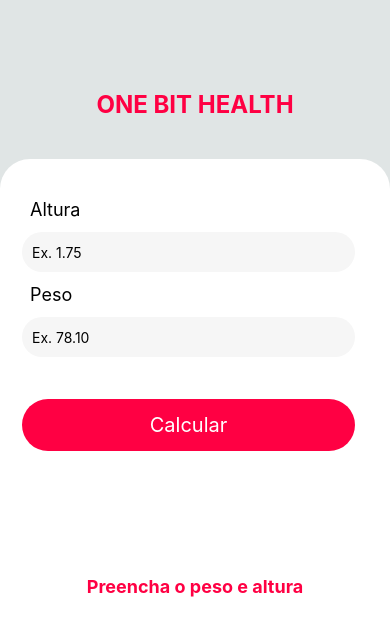
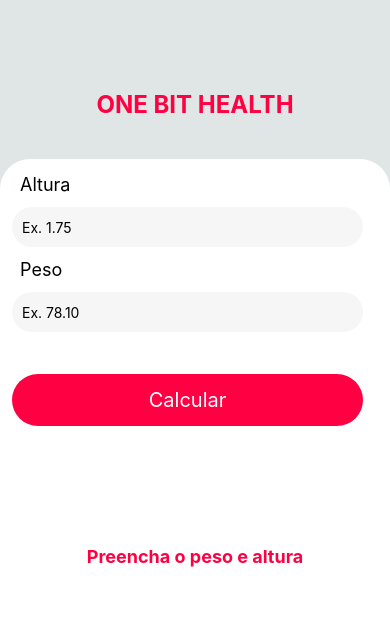
Before and after one commit to DevEddi/one_bit_health_curso_react_native, a React Native app: screen / in a window 390 px wide. Shown: the top 636 px of the page. Built offline with nearby package versions, Linux system fonts and the light colour scheme.

Commit message:
Aula 4 - parte 3

```diff
--- a/src/components/Form/ResultImc/style.js
+++ b/src/components/Form/ResultImc/style.js
@@ -3,7 +3,7 @@
 const styles = StyleSheet.create({
     resultImc:{
         flex:1,
-        marginTop: 15,
+        marginTop: 20,
         paddingTop:60,
         borderRadius:50,
         alignItems: "center",
--- a/src/components/Form/index.js
+++ b/src/components/Form/index.js
@@ -5,6 +5,8 @@
     View,
     TouchableOpacity,
     Vibration,
+    Pressable,
+    Keyboard,
     } from 'react-native';
 import ResultImc from './ResultImc/';
 import styles from './style'
@@ -21,7 +23,8 @@
 
 
      function imcCalculator (){
-        return setImc((weight / (height*height)).toFixed(2))
+       let heightFormat = height.replace(',','.')
+        return setImc((weight / (heightFormat*heightFormat)).toFixed(2))
      }
 
      function verificationImc(){
@@ -50,7 +53,7 @@
      }
 
   return (
-    <View style={styles.formContext}>
+    <Pressable onPress={Keyboard.dismiss} style={styles.formContext}>
       <View style={styles.form}>
       <Text style={styles.formLabel}>Altura</Text>
       <Text style={styles.erroMessage}>{erroMessage}</Text>
@@ -82,6 +85,6 @@
       </TouchableOpacity>
       </View>
       <ResultImc  messageResultImc={messageImc} resultImc={imc}/>
-    </View>
+    </Pressable>
   );
 }
--- a/src/components/Form/style.js
+++ b/src/components/Form/style.js
@@ -2,20 +2,16 @@
 
 const styles = StyleSheet.create({
     formContext: {
-        width: '100%',
-        height:'100%',
-        bottom:0,
+        flex: 1,
         backgroundColor:'#ffffff',
+        marginTop:30,
         alignItems: 'center',
         borderTopLeftRadius: 30,
         borderTopRightRadius: 30,
-        marginTop: 30
+        paddingTop: 15,
     },
     form:{
-    width:'100%',
-    height: 'auto',
-    marginTop: 30,
-    padding: 10,
+        width:'100%',
     },
     formLabel:{
         color:'#000000',
```
